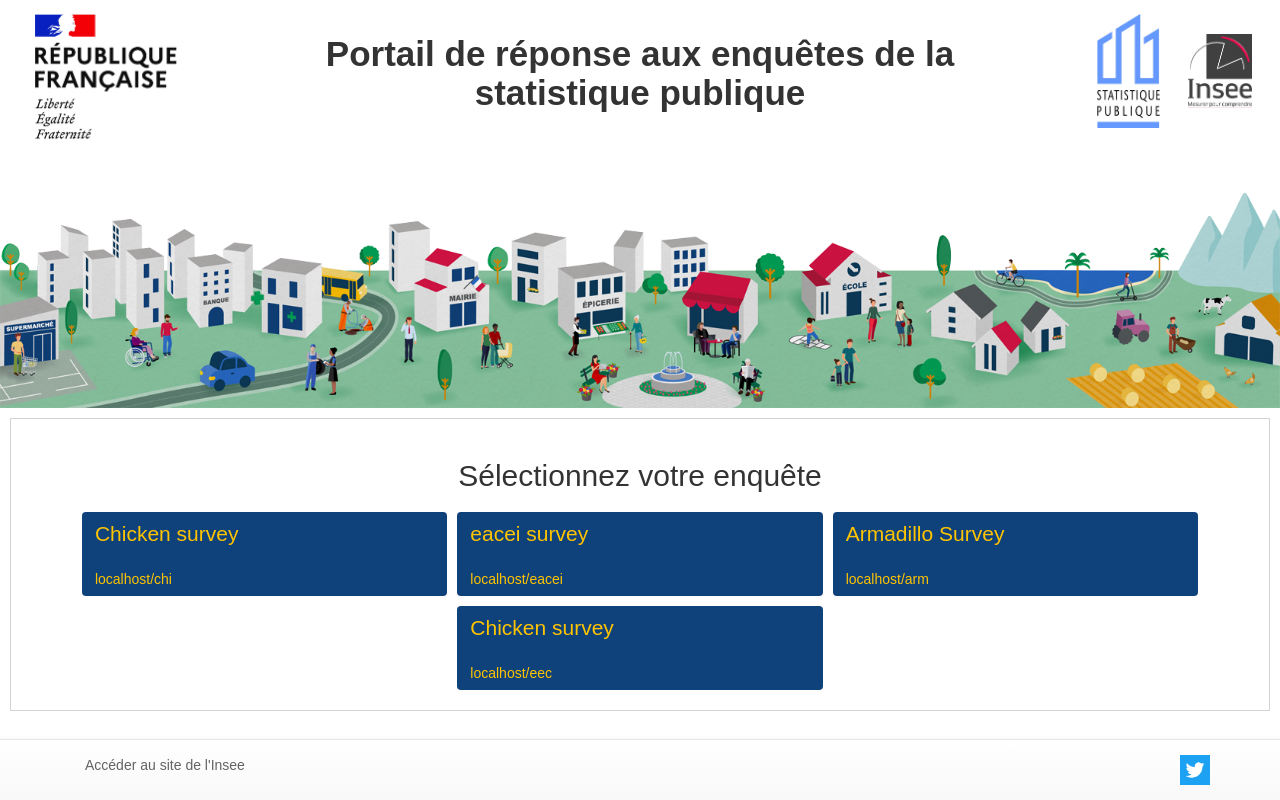
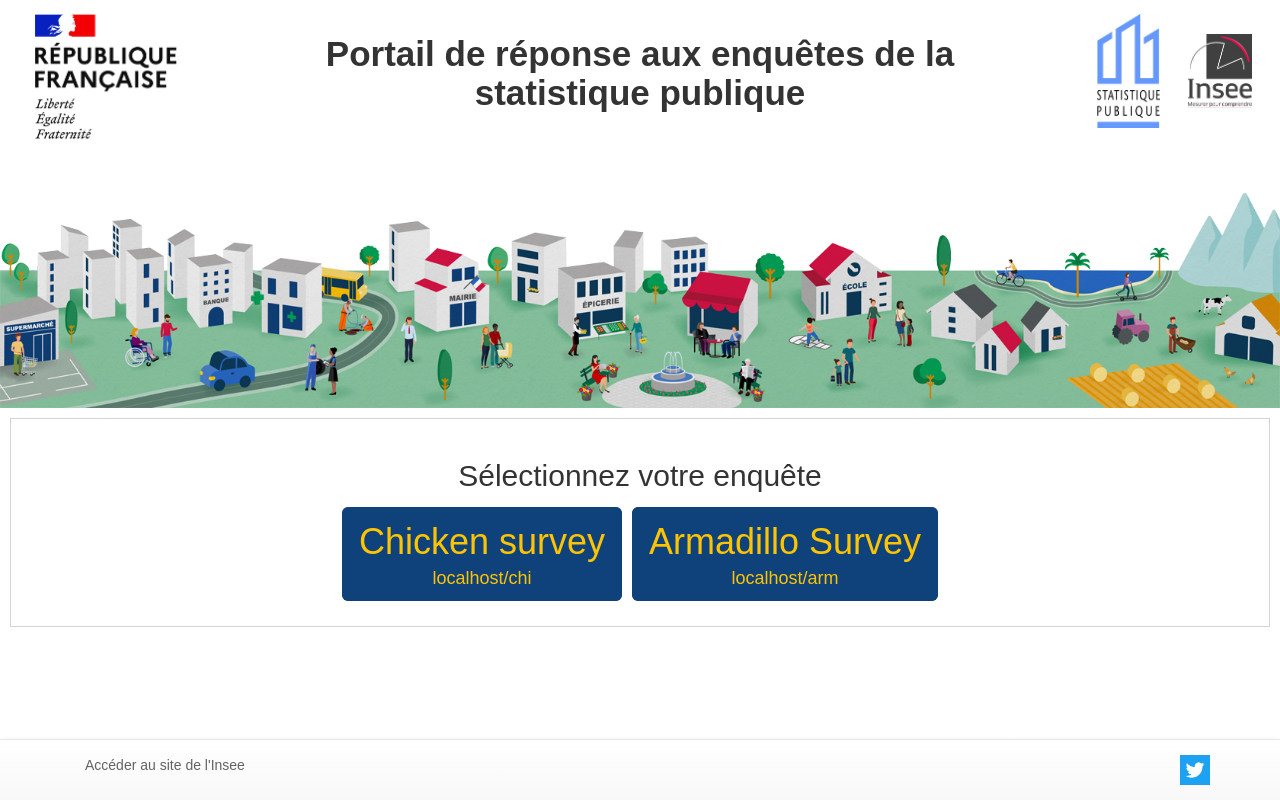
Before and after one commit to InseeFr/platine-portail, a React (Create React App) app: page / in a window 1280 px wide. Built offline with nearby package versions, Linux system fonts and the light colour scheme; what keycloak-js would draw is missing.

Commit message:
Revert "Merge pull request #52 from InseeFr/button_open_close"
This reverts commit cb166806aa8135d08f43010e71ca145c4e9f43d6, reversing
changes made to f0abceef563d44b4452dfa75c5ca9946afff6d83.

```diff
--- a/package.json
+++ b/package.json
@@ -1,6 +1,6 @@
 {
   "name": "colempub",
-  "version": "1.1.0",
+  "version": "1.0.2",
   "dependencies": {
     "axios": "^0.19.2",
     "bootstrap": "^3.3.7",
--- a/src/components/main.js
+++ b/src/components/main.js
@@ -221,9 +221,7 @@ render={routeProps => <ChangePasswordForm {...routeProps} urlBackEnd={urlBackEnd
                   )}
                 </div>
               </div>
-              <div className="col-md-4">
-                {showResponseButton && <ResponseButton id={id} urlBackEnd={urlBackEnd} />}
-              </div>
+              <div className="col-md-4">{showResponseButton && <ResponseButton id={id} />}</div>
             </div>
           </>
         )}
--- a/src/components/template/footer-menu.js
+++ b/src/components/template/footer-menu.js
@@ -4,7 +4,7 @@ import { Navbar, Nav, NavItem } from 'react-bootstrap';
 import { LinkContainer } from 'react-router-bootstrap';
 import logoTwitter from 'img/common/logo-twitter.png';
 import { urlInseeFr } from 'utils/properties';
-import { isSurveyOnLine } from 'utils/api';
+import { getIsSurveyOnlineById } from 'utils/read-content';
 
 function FooterMenu({ path, home, id }) {
   const [isDesktop, setIsDesktop] = useState(window.innerWidth > 767);
@@ -44,7 +44,7 @@ function FooterMenu({ path, home, id }) {
               <LinkContainer to={`/${id}/faq`}>
                 <NavItem eventKey={1}>{`Questions/réponses`}</NavItem>
               </LinkContainer>
-              {isSurveyOnLine(id) && (
+              {getIsSurveyOnlineById(id) && (
                 <LinkContainer to={`/${id}/contacter-assistance`}>
                   <NavItem eventKey={2}>{`Contacter l'assistance`}</NavItem>
                 </LinkContainer>
--- a/src/components/template/menu.js
+++ b/src/components/template/menu.js
@@ -6,7 +6,7 @@ import { Link } from 'react-router-dom';
 import { urlInseeFr } from 'utils/properties';
 import logoTwitter from 'img/common/logo-twitter.png';
 import { getResultsMenuTitle, getSurveyDetailLink } from 'utils/read-content';
-import { isSurveyOnLine } from 'utils/api';
+import { getIsSurveyOnlineById } from '../../utils/read-content';
 
 function Menu({ id }) {
   const [isDesktop, setIsDesktop] = useState(window.innerWidth > 767);
@@ -40,7 +40,7 @@ function Menu({ id }) {
                 to={`/${id}/login`}
                 eventKey={1}
                 id="menuItemRepondre"
-                disabled={!isSurveyOnLine(id)}
+                disabled={!getIsSurveyOnlineById(id)}
               >
                 {`Accéder au questionnaire`}
               </NavItem>
@@ -66,7 +66,7 @@ function Menu({ id }) {
                   <NavItem eventKey={7} href={`/${id}/faq`}>
                     {`Questions/réponses`}
                   </NavItem>
-                  {isSurveyOnLine(id) && (
+                  {getIsSurveyOnlineById(id) && (
                     <NavItem eventKey={8} href={`/${id}/contacter-assistance`}>
                       {`Contacter l'assistance`}
                     </NavItem>
--- a/src/components/template/survey-item.js
+++ b/src/components/template/survey-item.js
@@ -4,8 +4,8 @@ import { Link } from 'react-router-dom';
 
 const SurveyItem = ({ survey }) => (
   <div className="survey-item">
-    <Link to={`/${survey.id}`} tabIndex="-1" className='survey-item-link'>
-      <button type="button" className="btn " id="boutonRepondre">
+    <Link to={`/${survey.id}`} tabIndex="-1">
+      <button type="button" className="btn btn-lg" id="boutonRepondre">
         <span>{survey.titleShort}</span>
         <br />
         {`${window.location.host}/${survey.id}`}
--- a/src/index.scss
+++ b/src/index.scss
@@ -94,25 +94,8 @@ h2 {
 .btn-md {
   margin-right: 10px;
 }
-
-#survey-item-link {
-  display: inline-block;
-  width: 100%;
-  height: 100%;
-}
-
-#boutonRepondre {
-  display: flex;
-  flex-direction: column;
-  white-space: inherit;
-  width: 100%;
-  height: 100%;
-  justify-content: center;
-  word-wrap: break-word;
-}
 #menuItemRepondre,
 #boutonRepondre,
-#accessButton,
 #boutonMailConfirm,
 #boutonMailModif,
 #formSend,
@@ -122,11 +105,9 @@ h2 {
 }
 #menuItemRepondre:hover,
 #boutonRepondre:hover,
-#accessButton:hover,
 #boutonMailConfirm:hover,
 #boutonMailModif:hover,
 #menuItemRepondre:focus,
-#accessButton:focus,
 #boutonRepondre:focus,
 #boutonMailConfirm:focus,
 #boutonMailModif:focus,
@@ -340,17 +321,14 @@ div.banner-top h1 {
 
 /* survey item */
 .surveys-list {
-  display: flex;
-  flex-direction: row;
-  flex-wrap: wrap;
-  justify-content: center;
-  gap: 10px;
-  margin-top:2rem;
+  text-align: center;
 }
 .survey-item {
-  width: 30%;
-  min-width: 300px;
+  text-align: center;
+  margin: 5px;
+  display: inline-block;
   border-radius: 7px;
+  width: auto;
   background-color: $blue-insee;
   color: $yellow-insee;
 
@@ -362,7 +340,7 @@ div.banner-top h1 {
     text-decoration: none;
   }
   span {
-    font-size: 1.5em;
+    font-size: 2em;
   }
 }
 
--- a/src/resources/content.json
+++ b/src/resources/content.json
@@ -52,71 +52,6 @@
       "content": {
         "description": {
           "title": "Survey about Chicken 2023",
-          "body": "Présentation des objectifs de l'enquête."
-        },
-        "resultats": {
-          "title": "Résultats 2019",
-          "menu-title": "Résultats de l'enquête 2019",
-          "picture-url": "img/chi_resultats.png",
-          "legende": "L'enquête donne lieu à de nombreuses publications.",
-          "link-url": "https://en.wikipedia.org/wiki/Chicken"
-        },
-        "enquete-en-detail": {
-          "menu-link": "https://en.wikipedia.org/wiki/Chicken"
-        },
-
-        "donnees-personnelles": {
-          "cartouche": "Vos réponses seront conservées pendant cinq ans à compter de la fin de la collecte pour les besoins de l’enquête.",
-          "context": ""
-        },
-        "a-quoi-servent-vos-reponses": {
-          "body": "Vos réponses nous sont fort utiles."
-        },
-        "faq-data": [
-          {
-            "title": "Est-ce obligatoire de répondre ?",
-            "body": "Oui, l’enquête est obligatoire."
-          },
-          {
-            "title": "Pourquoi est-ce important de répondre ?",
-            "body": "Afin de prendre en compte la diversité des situations et d'assurer ainsi la qualité statistique des résultats, il est très important que votre foyer réponde à cette enquête."
-          },
-          {
-            "title": "Quand aura-t-on les résultats de l’enquête ?",
-            "body": "Les données seront exploitées dès la fin de l'enquête."
-          }
-        ]
-      },
-      "configuration": {
-        "listOptionsObjetMailAssistance": [
-          {
-            "auth": true,
-            "value": "affichageQuestionnaire",
-            "displayValue": "Affichage du questionnaire"
-          },
-          {
-            "auth": true,
-            "value": "comprehensionQuestionnaire",
-            "displayValue": "Compréhension du questionnaire"
-          },
-          { "auth": true, "value": "autre", "displayValue": "Autre" },
-          { "auth": false, "value": "perteMotDePasse", "displayValue": "Mot de passe oublié" },
-          { "auth": false, "value": "perteIdentifiant", "displayValue": "Identifiant oublié" },
-          { "auth": false, "value": "autre", "displayValue": "Autre" }
-        ]
-      }
-    },
-    {
-      "id": "eacei",
-      "isSurveyOnline": false,
-      "messageSurveyOffline": "L'enquête est terminée",
-      "messageInfoSurveyOffline": "",
-      "title": "Survey about eacei",
-      "titleShort": "eacei survey",
-      "verifmail": true,
-      "content": {
-        "description": {
-          "title": "Survey about eacei 2023",
           "body": "Présentation des objectifs de l'enquête."
         },
         "resultats": {
@@ -304,71 +239,6 @@
           { "auth": false, "value": "autre", "displayValue": "Autre" }
         ]
       }
-    },
-    {
-      "id": "eec",
-      "isSurveyOnline": false,
-      "messageSurveyOffline": "L'enquête est terminée",
-      "messageInfoSurveyOffline": "",
-      "title": "Survey about Chicken",
-      "titleShort": "Chicken survey",
-      "verifmail": true,
-      "content": {
-        "description": {
-          "title": "Survey about Chicken 2023",
-          "body": "Présentation des objectifs de l'enquête."
-        },
-        "resultats": {
-          "title": "Résultats 2019",
-          "menu-title": "Résultats de l'enquête 2019",
-          "picture-url": "img/chi_resultats.png",
-          "legende": "L'enquête donne lieu à de nombreuses publications.",
-          "link-url": "https://en.wikipedia.org/wiki/Chicken"
-        },
-        "enquete-en-detail": {
-          "menu-link": "https://en.wikipedia.org/wiki/Chicken"
-        },
-
-        "donnees-personnelles": {
-          "cartouche": "Vos réponses seront conservées pendant cinq ans à compter de la fin de la collecte pour les besoins de l’enquête.",
-          "context": ""
-        },
-        "a-quoi-servent-vos-reponses": {
-          "body": "Vos réponses nous sont fort utiles."
-        },
-        "faq-data": [
-          {
-            "title": "Est-ce obligatoire de répondre ?",
-            "body": "Oui, l’enquête est obligatoire."
-          },
-          {
-            "title": "Pourquoi est-ce important de répondre ?",
-            "body": "Afin de prendre en compte la diversité des situations et d'assurer ainsi la qualité statistique des résultats, il est très important que votre foyer réponde à cette enquête."
-          },
-          {
-            "title": "Quand aura-t-on les résultats de l’enquête ?",
-            "body": "Les données seront exploitées dès la fin de l'enquête."
-          }
-        ]
-      },
-      "configuration": {
-        "listOptionsObjetMailAssistance": [
-          {
-            "auth": true,
-            "value": "affichageQuestionnaire",
-            "displayValue": "Affichage du questionnaire"
-          },
-          {
-            "auth": true,
-            "value": "comprehensionQuestionnaire",
-            "displayValue": "Compréhension du questionnaire"
-          },
-          { "auth": true, "value": "autre", "displayValue": "Autre" },
-          { "auth": false, "value": "perteMotDePasse", "displayValue": "Mot de passe oublié" },
-          { "auth": false, "value": "perteIdentifiant", "displayValue": "Identifiant oublié" },
-          { "auth": false, "value": "autre", "displayValue": "Autre" }
-        ]
-      }
     }
   ]
 }
--- a/src/utils/properties.js
+++ b/src/utils/properties.js
@@ -14,8 +14,6 @@ export const pathUser = '/repondant';
 /* Path send mail */
 export const pathMail = '/e-mail';
 
-export const pathIsSurveyOnline = '/is-survey-online';
-
 /*Path control mail*/
 
 export const pathEmail = '/mail';
--- a/src/utils/read-content.js
+++ b/src/utils/read-content.js
@@ -32,6 +32,7 @@ export const idExists = id => content.specifique.find(e => e.id === id) !== unde
 export const getContentById = id => content.specifique.find(e => e.id === id).content;
 export const getSurveyTitleById = id => content.specifique.find(e => e.id === id).title;
 export const getSurveyTitleShortById = id => content.specifique.find(e => e.id === id).titleShort;
+export const getIsSurveyOnlineById = id => content.specifique.find(e => e.id === id).isSurveyOnline;
 export const getSurveyOfflineMessageById = id =>
   content.specifique.find(e => e.id === id).messageSurveyOffline;
 export const getSurveyOfflineMessageInfoById = id =>
@@ -74,9 +75,9 @@ export const getListOptionsSurvey = id =>
       };
     });
 
-// site enquête non accessible
+  // site enquête non accessible
 
-export const getAccessibleContentById = id => content.specifique.find(e => e.id === id).accessible;
+  export const getAccessibleContentById = id => content.specifique.find(e => e.id === id).accessible;
 
 // faq
 export const getFaqData = id =>
```
Also changed, not shown: src/components/template/response-button.js (+16 -45 lines), src/utils/api/api.js (+1 -11 lines).
